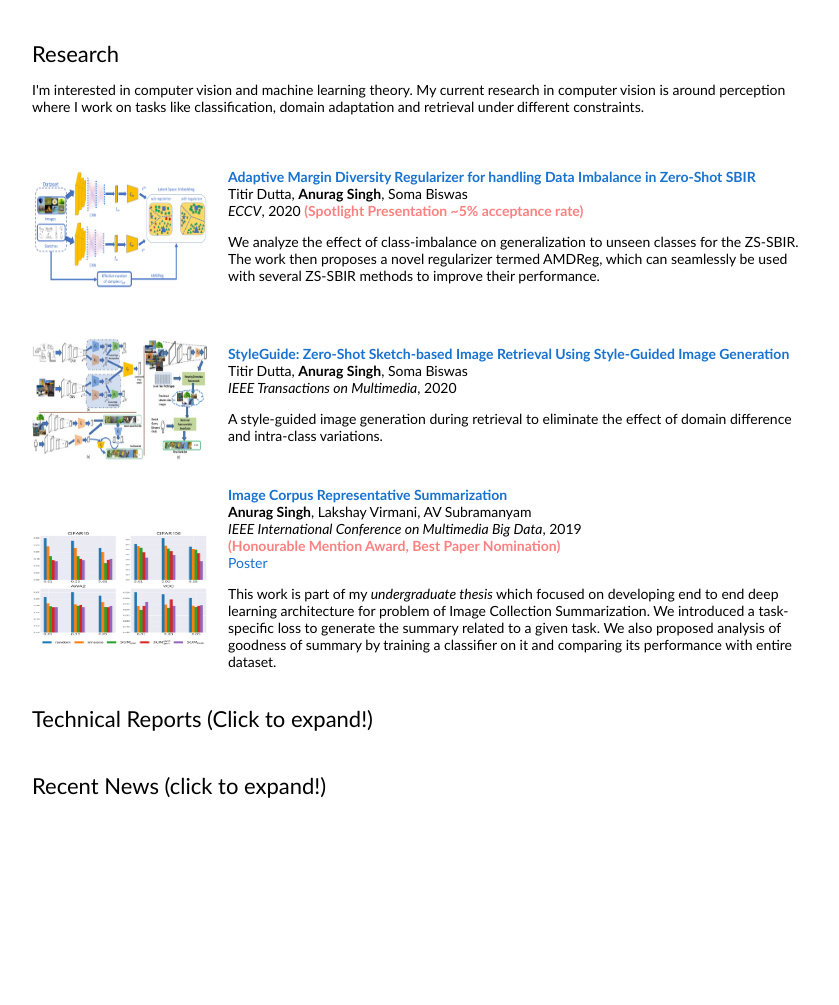
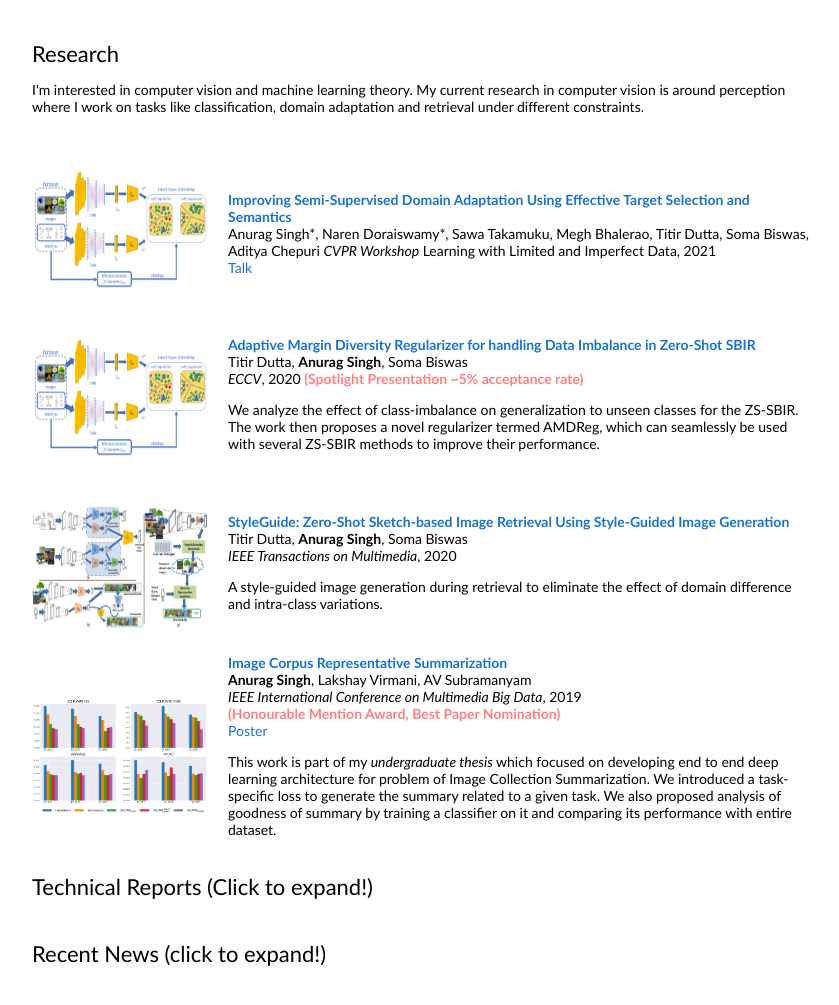
Before and after one commit to Anurag14/anurag14.github.io, a Jekyll site: the page built from index.html, in a window 1280 px wide, cut to the strip 290-1339 px from the top of the page. Shown: the top 1005 px of the strip, without its empty margins (228-1067 px from the left). Built offline with Jekyll 4.4.1, drawn with Linux system fonts in a browser that asks for light colours; before the commit the page ends 1171 px from its top, so only the background shows below that.

Commit message:
Update mainpage.html

```diff
--- a/_layouts/mainpage.html
+++ b/_layouts/mainpage.html
@@ -67,6 +67,19 @@
   </table>
   <table style="width:100%;border:0px;border-spacing:0px;border-collapse:separate;margin-right:auto;margin-left:auto;">
   <tbody>
+	<tr>
+        <td style="padding:20px;width:25%;vertical-align:middle">
+        <img src="images/eccv20_fig.png", height="125", width="175">
+        </td>
+        <td width="75%" valign="middle">
+        <a href="https://openaccess.thecvf.com/content/CVPR2021W/LLID/papers/Singh_Improving_Semi-Supervised_Domain_Adaptation_Using_Effective_Target_Selection_and_Semantics_CVPRW_2021_paper.pdf" target="_blank">
+        <papertitle>Improving Semi-Supervised Domain Adaptation Using Effective Target Selection and Semantics</papertitle>
+        </a><br>
+        Anurag Singh*, Naren Doraiswamy*, Sawa Takamuku, Megh Bhalerao, Titir Dutta, Soma Biswas, Aditya Chepuri
+        <em>CVPR Workshop</em> Learning with Limited and Imperfect Data, 2021<br>
+	<a href="https://www.youtube.com/watch?v=aZlsMVKIFXE&ab_channel=LearningwithLimitedandImperfectData">Talk</a><br>
+        </td>
+        </tr>
   	<tr>
         <td style="padding:20px;width:25%;vertical-align:middle">
         <img src="images/eccv20_fig.png", height="125", width="175">
@@ -78,8 +91,8 @@
         Titir Dutta, <strong>Anurag Singh</strong>, Soma Biswas<br>
         <em>ECCV</em>, 2020 <font color="#FF8080"><strong>(Spotlight Presentation ~5% acceptance rate)</strong></font><br>
         <p>We analyze the effect of class-imbalance on generalization to unseen classes for the ZS-SBIR. The work then proposes a novel regularizer termed AMDReg, which can seamlessly be used with several ZS-SBIR methods to improve their performance. </p>
-      </td>
-    </tr>
+        </td>
+        </tr>
     <tr>
       <td style="padding:20px;width:25%;vertical-align:middle">
         <img src="images/style_guide.png" , height="125", width="175">
```
